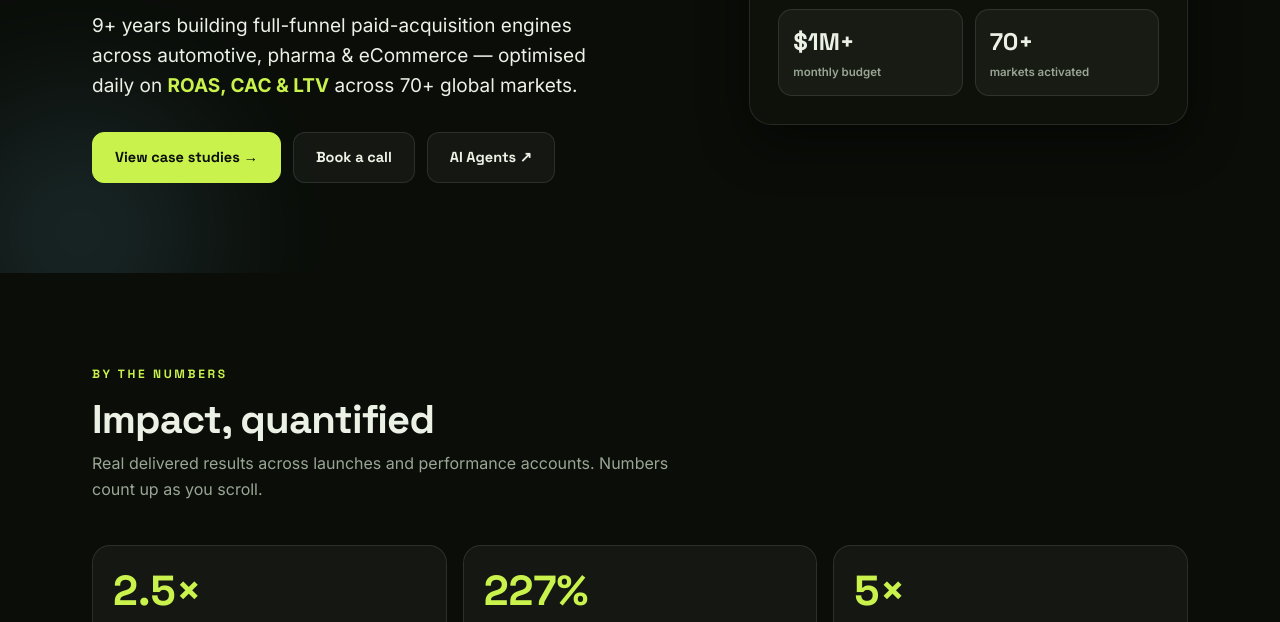
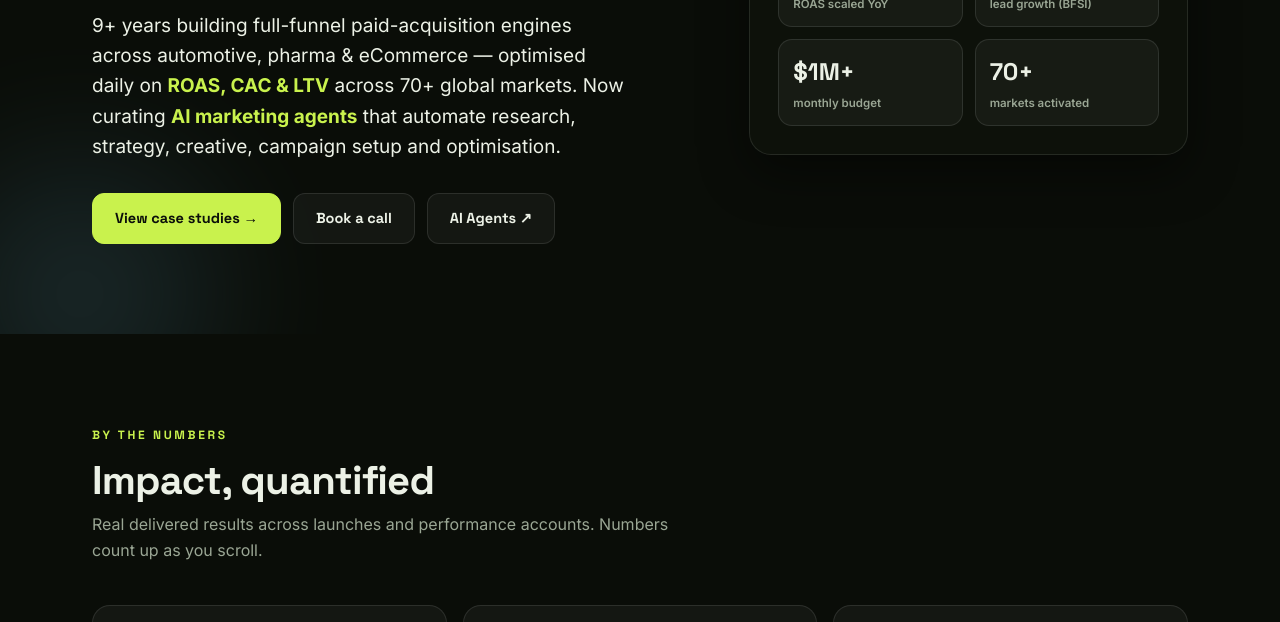
Before and after one commit to anishdagdu/Portfolio_, a plain HTML site: page index.html in a window 1280 px wide. Shown: the part 478-1100 px from the top of the page. Drawn offline with nearby package versions, Linux system fonts and the light colour scheme.

Commit message:
Mention AI marketing agents in hero intro

```diff
--- a/index.html
+++ b/index.html
@@ -289,7 +289,7 @@ footer{border-top:1px solid var(--border);padding:26px 0;text-align:center;color
       <h1 class="reveal d1">Paid media that <span class="hl">beats plan</span> &amp; moves the business.</h1>
       <p class="role reveal d2">Anish Dagdu — Performance &amp; Growth Marketing Leader</p>
       <p class="vp reveal d3">9+ years building full-funnel paid-acquisition engines across automotive, pharma &amp; eCommerce —
-        optimised daily on <b>ROAS, CAC &amp; LTV</b> across 70+ global markets.</p>
+        optimised daily on <b>ROAS, CAC &amp; LTV</b> across 70+ global markets. Now curating <b>AI marketing agents</b> that automate research, strategy, creative, campaign setup and optimisation.</p>
       <div class="hero-cta reveal d4">
         <a class="btn primary" href="#work">View case studies →</a>
         <a class="btn" href="#contact">Book a call</a>
```
